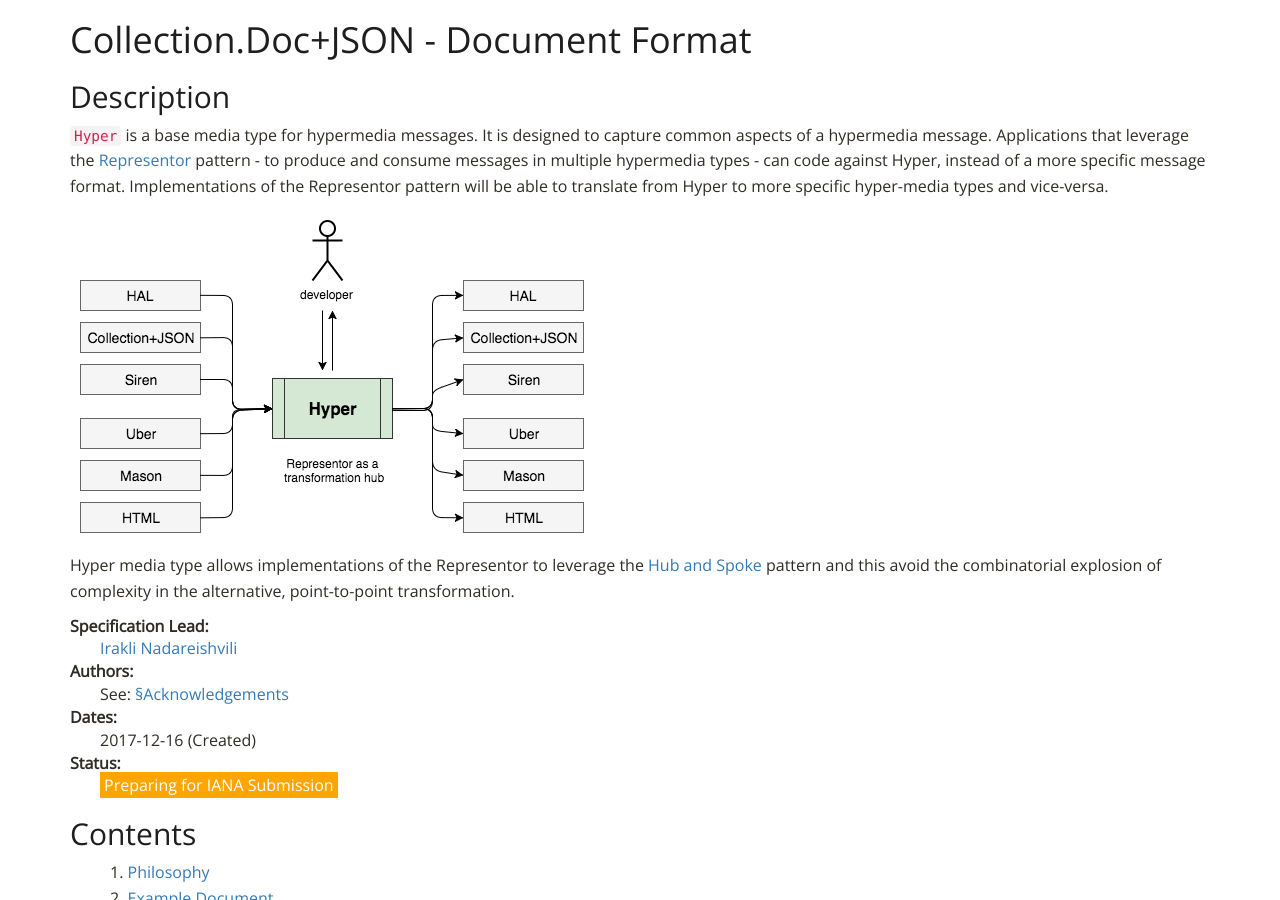
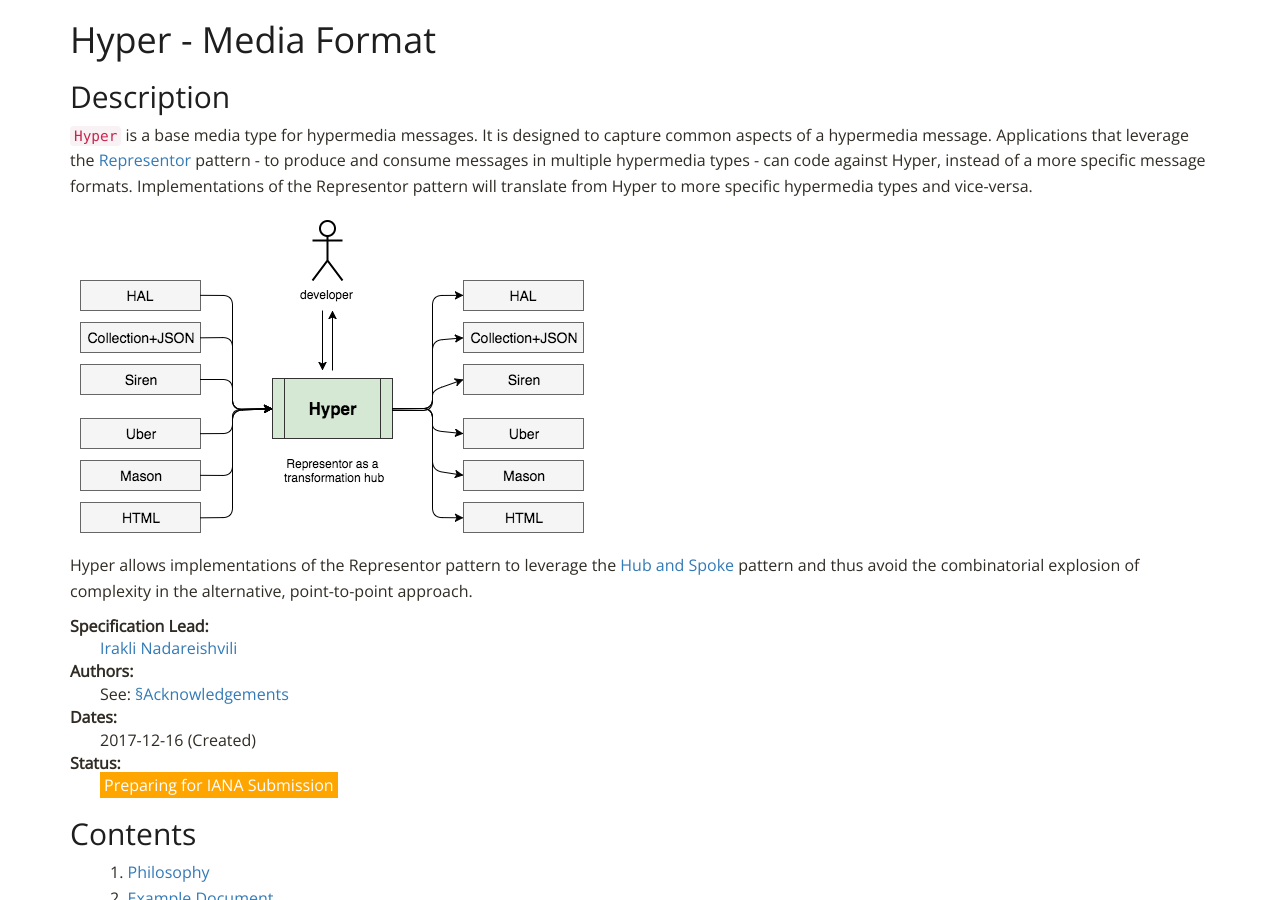
Before and after one commit to inadarei/hyper, a Jekyll site: the page built from spec.md, in a window 1280 px wide and 900 px high. Built offline with Jekyll 4.4.1, drawn with Linux system fonts in a browser that asks for light colours; nearby versions of some CDN libraries.

Commit message:
fix typos

```diff
--- a/_includes/description.md
+++ b/_includes/description.md
@@ -4,14 +4,14 @@
 common aspects of a hypermedia message. Applications that leverage the
 [Representor](https://github.com/the-hypermedia-project/charter#representor-pattern)
 pattern - to produce and consume messages in multiple hypermedia types - can
-code against Hyper, instead of a more specific message format. Implementations of
-the Representor pattern will be able to translate from Hyper to more specific
-hyper-media types and vice-versa.
+code against Hyper, instead of a more specific message formats. Implementations of
+the Representor pattern will translate from Hyper to more specific
+hypermedia types and vice-versa.
 
 ![Hyper in Hub and Spoke](/img/hub-and-spoke.png)
 
-Hyper media type allows implementations of the Representor to leverage the [Hub
+Hyper allows implementations of the Representor pattern to leverage the [Hub
 and
 Spoke](http://www.enterpriseintegrationpatterns.com/ramblings/03_hubandspoke.html)
-pattern and this avoid the combinatorial explosion of complexity in the
-alternative, point-to-point transformation.
+pattern and thus avoid the combinatorial explosion of complexity in the
+alternative, point-to-point approach.
--- a/spec.md
+++ b/spec.md
@@ -3,7 +3,7 @@ layout: typedef
 title: Collection.Doc Documentation
 ---
 
-# Collection.Doc+JSON - Document Format
+# Hyper - Media Format
 
 {% include description.md %}
 
```
